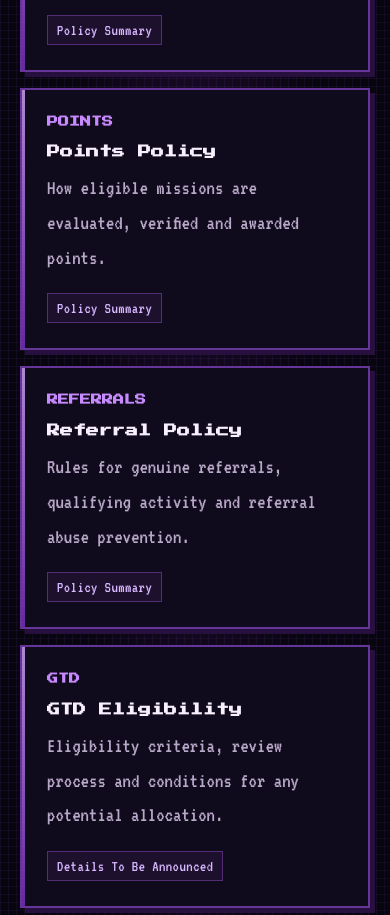
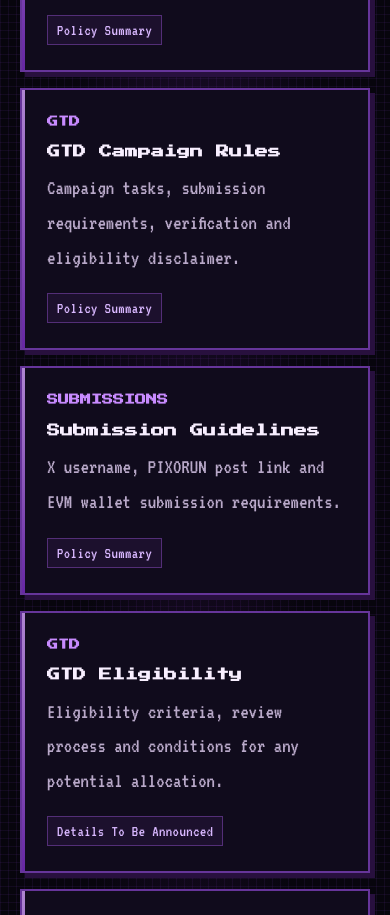
Before and after one commit to arifhosen2022/Pixorun, a plain HTML site: page documents/index.html in a window 390 px wide. Shown: the part 3090-4005 px from the top of the page. Drawn offline with Linux system fonts and the light colour scheme.

Commit message:
Replace Mission navigation with GTD campaign

```diff
--- a/documents/index.html
+++ b/documents/index.html
@@ -15,7 +15,7 @@
 .doc-link{margin-top:auto;align-self:flex-start;color:#d9b8ff;border-bottom:1px solid #a65be5;padding-bottom:3px;font:18px 'VT323',monospace}
 .doc-link:hover{color:#fff}
 @media(max-width:650px){.doc-heading{align-items:flex-start;flex-direction:column}.doc-section{margin:32px 0}.doc-intro{padding:22px 16px}}
-</style></head><body><header class="wrap nav"><a class="logo" href="../"><img src="../assets/924(1).png" alt="PIXORUN"></a><div class="menu-wrap"><button class="menu-toggle" type="button" aria-label="Open site menu" aria-expanded="false" aria-controls="site-menu"><span class="dots">⋮</span></button><nav class="menu-pop" id="site-menu" aria-label="Site pages"><a href="/Pixorun/" >Home<span>↗</span></a><a href="/Pixorun/about/" >About<span>↗</span></a><a href="/Pixorun/mission/" >Mission<span>↗</span></a><a href="/Pixorun/launchpad/" >Launchpad<span>↗</span></a><a href="/Pixorun/genesis/" >Genesis Pass<span>↗</span></a><a href="/Pixorun/roadmap/" >Roadmap<span>↗</span></a><a href="/Pixorun/documents/" class="active">Documents<span>↗</span></a></nav></div></header><main class="wrap"><section class="hero"><span class="eyebrow">PIXORUN KNOWLEDGE BASE</span><h1>DOCUMENTATION</h1><p>Official project information, participation policies and technical resources.</p></section><section class="content">
+</style></head><body><header class="wrap nav"><a class="logo" href="../"><img src="../assets/924(1).png" alt="PIXORUN"></a><div class="menu-wrap"><button class="menu-toggle" type="button" aria-label="Open site menu" aria-expanded="false" aria-controls="site-menu"><span class="dots">⋮</span></button><nav class="menu-pop" id="site-menu" aria-label="Site pages"><a href="/Pixorun/" >Home<span>↗</span></a><a href="/Pixorun/about/" >About<span>↗</span></a><a href="/Pixorun/gtd/" >GTD<span>↗</span></a><a href="/Pixorun/launchpad/" >Launchpad<span>↗</span></a><a href="/Pixorun/genesis/" >Genesis Pass<span>↗</span></a><a href="/Pixorun/roadmap/" >Roadmap<span>↗</span></a><a href="/Pixorun/documents/" class="active">Documents<span>↗</span></a></nav></div></header><main class="wrap"><section class="hero"><span class="eyebrow">PIXORUN KNOWLEDGE BASE</span><h1>DOCUMENTATION</h1><p>Official project information, participation policies and technical resources.</p></section><section class="content">
 <div class="doc-intro"><span class="kicker">DOCUMENTATION HUB</span><h2>Everything in one place.</h2><p>Explore PIXORUN project documents. Each document will be published when its contents are finalized and ready for public access.</p></div>
 <div class="doc-section"><div class="doc-heading"><span class="kicker">01 / PROJECT</span><h2>Project &amp; Protocol</h2></div><div class="grid">
 <article class="card"><span class="kicker">PROJECT</span><h3>Project Overview</h3><p>PIXORUN vision, core concept, objectives and ecosystem overview.</p><span class="doc-status">Coming Soon</span></article>
@@ -30,8 +30,8 @@
 </div></div>
 <div class="doc-section"><div class="doc-heading"><span class="kicker">03 / COMMUNITY</span><h2>Participation &amp; Rewards</h2></div><div class="grid">
 <article class="card"><span class="kicker">RULES</span><h3>Participation Rules</h3><p>One genuine participant, one primary profile and one verified EVM wallet. No minimum X follower requirement.</p><span class="doc-status">Policy Summary</span></article>
-<article class="card"><span class="kicker">POINTS</span><h3>Points Policy</h3><p>How eligible missions are evaluated, verified and awarded points.</p><span class="doc-status">Policy Summary</span></article>
-<article class="card"><span class="kicker">REFERRALS</span><h3>Referral Policy</h3><p>Rules for genuine referrals, qualifying activity and referral abuse prevention.</p><span class="doc-status">Policy Summary</span></article>
+<article class="card"><span class="kicker">GTD</span><h3>GTD Campaign Rules</h3><p>Campaign tasks, submission requirements, verification and eligibility disclaimer.</p><span class="doc-status">Policy Summary</span></article>
+<article class="card"><span class="kicker">SUBMISSIONS</span><h3>Submission Guidelines</h3><p>X username, PIXORUN post link and EVM wallet submission requirements.</p><span class="doc-status">Policy Summary</span></article>
 <article class="card"><span class="kicker">GTD</span><h3>GTD Eligibility</h3><p>Eligibility criteria, review process and conditions for any potential allocation.</p><span class="doc-status">Details To Be Announced</span></article>
 <article class="card"><span class="kicker">GENESIS</span><h3>Genesis Pass</h3><p>Public information about Genesis Pass and its stated access role.</p><a class="doc-link" href="/Pixorun/genesis/">View Genesis Pass ↗</a></article>
 </div></div>
```
